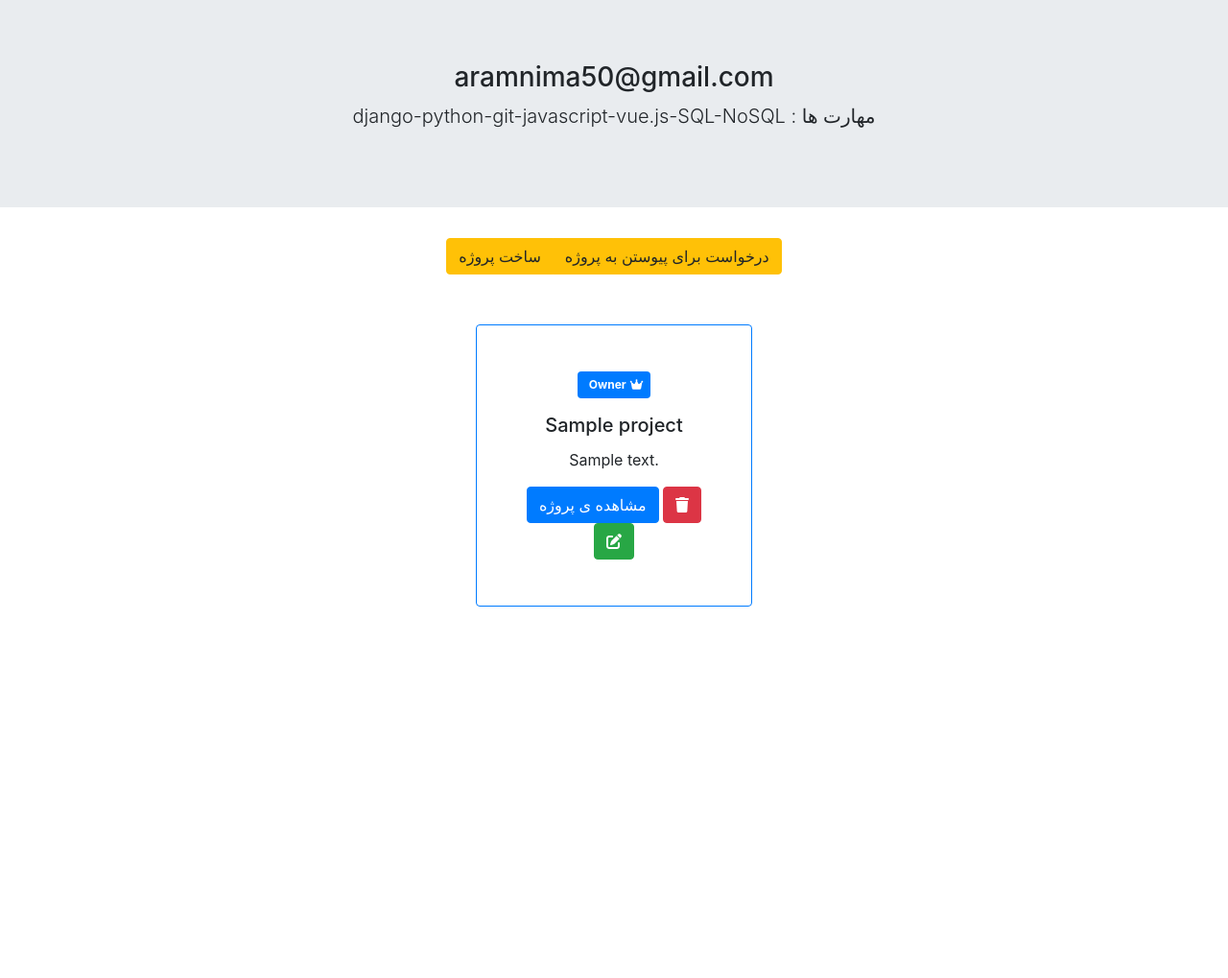
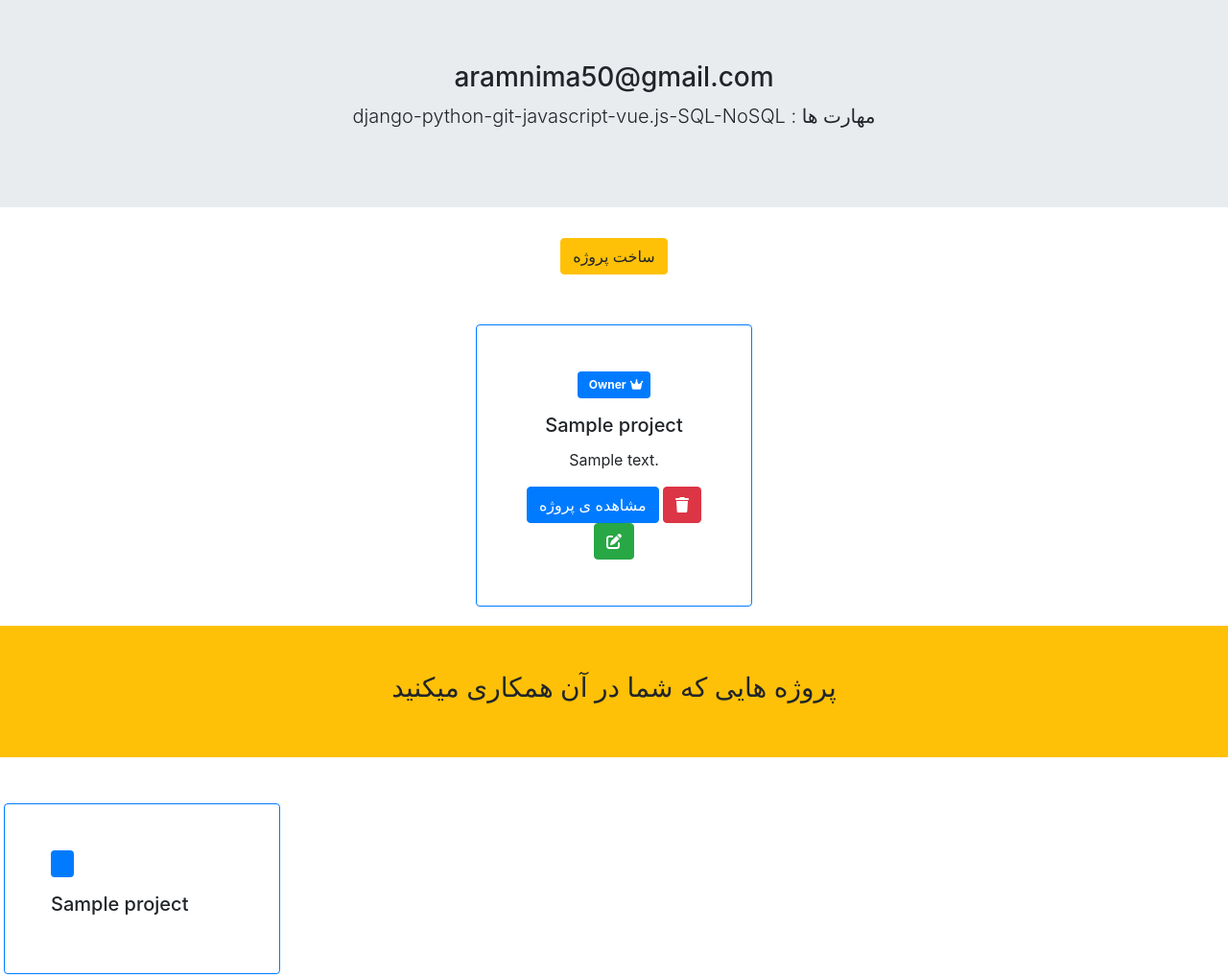
Before and after one commit to nimaram/HandleProjects-django, a Django app: page / in a window 1280 px wide. Shown: the part 58-1077 px from the top of the page at 96% size. Before the commit the page ends 690 px from the top, so only its background shows below. Run offline with Django 3.2, Linux system fonts and the light colour scheme; a user stored in the database is signed in; tables that the repository leaves empty hold one stand-in row (values such as "Sample post"); some libraries are stand-ins or nearby versions.

Commit message:
last change & project has been completed

```diff
--- a/projects/views.py
+++ b/projects/views.py
@@ -2,7 +2,7 @@
 from django.urls import reverse_lazy
 from .forms import CreateProject , MemberShip
 from django.conf import settings
-from .models import Project
+from .models import Project , ProjectMembership
 from .mixins import UserProtectMixin
 from django.contrib.auth.mixins import LoginRequiredMixin
 
@@ -12,7 +12,8 @@
     project = ''
     if request.user.is_authenticated:
         project = Project.objects.filter(owner=request.user)
-    return render(request,'site/index.html',{'projects':project})
+        pr = ProjectMembership.objects.filter(user=request.user)
+    return render(request,'site/index.html',{'projects':project,'pr':pr})
 
 
 # class home(ListView):
--- a/templates/site/index.html
+++ b/templates/site/index.html
@@ -23,7 +23,7 @@
 <div class="col-md-12 mx-auto text-center">
 <div class="btn-group btn-group-toggle" data-toggle="buttons">
 <a href="{% url 'project:create' %}" class='btn btn-warning'>ساخت پروژه</a>
-<a href="" class='btn btn-warning'>درخواست برای پیوستن به پروژه</a>
+
 </div>
 </div>
 {% endif %}
@@ -46,5 +46,22 @@
 {% endfor %}
 </div>
 </div>
+{% if pr %}
+<div class='container-fluid text-center mt-3 p-5 bg-warning'><h3>پروژه هایی که شما در آن همکاری میکنید</h3></div>
+{% for por in pr %}
+<div class="card m-1 mt-5 border border-primary" style="width: 18rem;">
+  <div class="card-body p-5">
+   <p class='badge badge-primary p-2'><span class='p-1'>
+{% if por.role == 'RD' %}
+Developer
+{% endif %}
+   </span></p>
+    <h5 class="card-title">{{por.project}}</h5>
+  </div>
+</div>
+
+
+{% endfor %}
+{% endif %}
 {% endif %}
 {% endblock  %}
```
